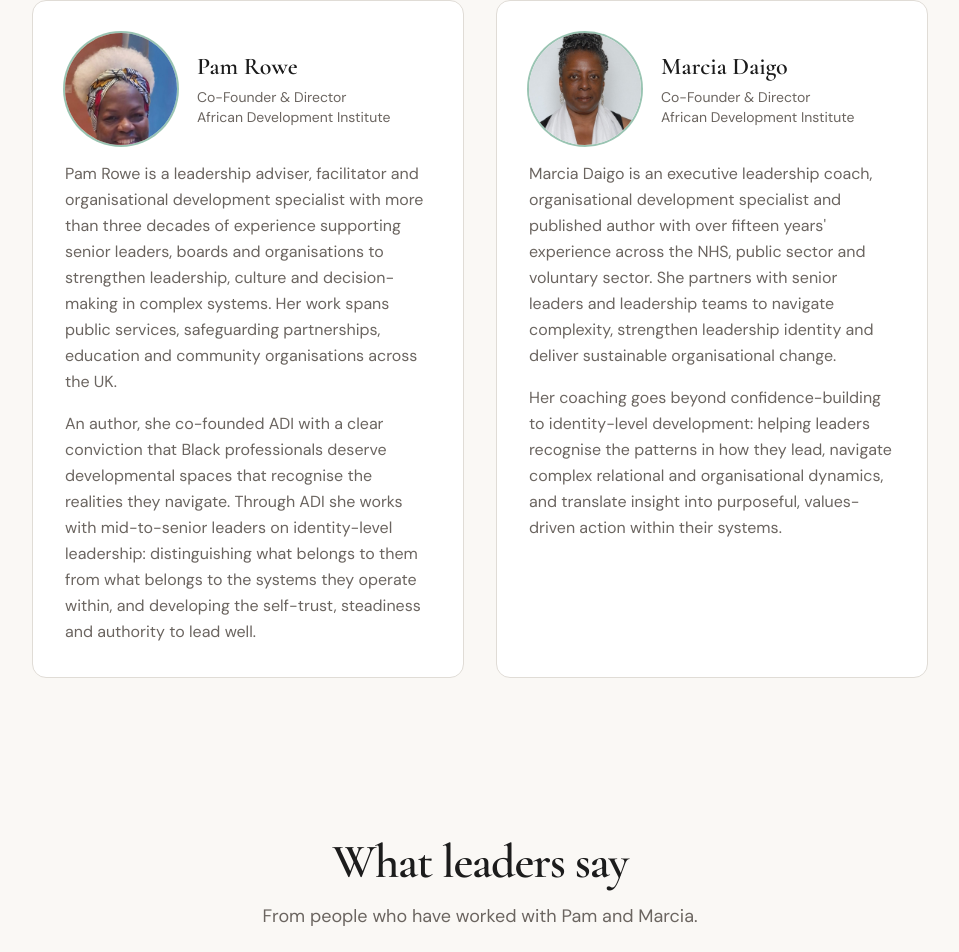
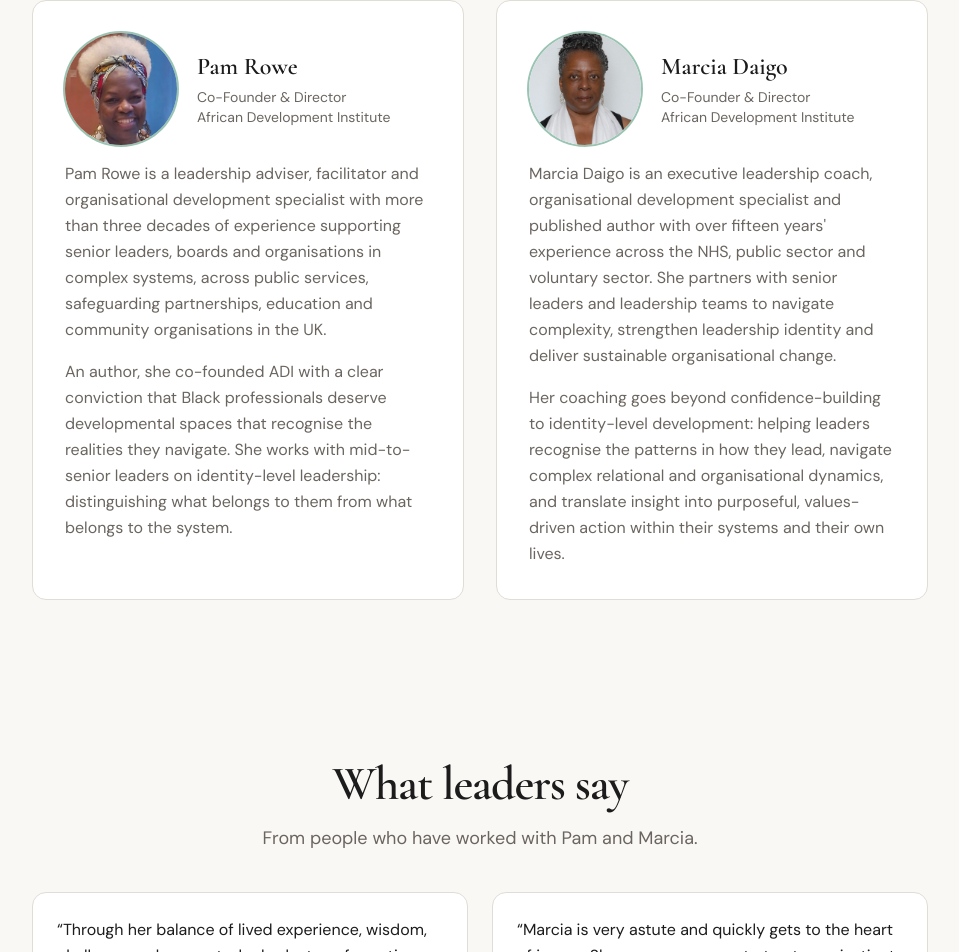
Before and after one commit to jamesprosper270888/african-development-institute, a Next.js app: page /about in a window 1280 px wide. Shown: the part 2402-3354 px from the top of the page, without its empty margins (160-1119 px from the left). Built offline with nearby package versions, Linux system fonts and the light colour scheme; no server answers.

Commit message:
fix: Pam headshot crop (padded to full head), balance founder bio lengths
Co-Authored-By: Claude Fable 5 <noreply@anthropic.com>

```diff
--- a/src/app/(marketing)/about/page.tsx
+++ b/src/app/(marketing)/about/page.tsx
@@ -27,8 +27,8 @@ const founders = [
     role: "Co-Founder & Director",
     photo: "/team/pam-rowe.jpg",
     paragraphs: [
-      "Pam Rowe is a leadership adviser, facilitator and organisational development specialist with more than three decades of experience supporting senior leaders, boards and organisations to strengthen leadership, culture and decision-making in complex systems. Her work spans public services, safeguarding partnerships, education and community organisations across the UK.",
-      "An author, she co-founded ADI with a clear conviction that Black professionals deserve developmental spaces that recognise the realities they navigate. Through ADI she works with mid-to-senior leaders on identity-level leadership: distinguishing what belongs to them from what belongs to the systems they operate within, and developing the self-trust, steadiness and authority to lead well.",
+      "Pam Rowe is a leadership adviser, facilitator and organisational development specialist with more than three decades of experience supporting senior leaders, boards and organisations in complex systems, across public services, safeguarding partnerships, education and community organisations in the UK.",
+      "An author, she co-founded ADI with a clear conviction that Black professionals deserve developmental spaces that recognise the realities they navigate. She works with mid-to-senior leaders on identity-level leadership: distinguishing what belongs to them from what belongs to the system.",
     ],
   },
   {
@@ -37,7 +37,7 @@ const founders = [
     photo: "/team/marcia-daigo.jpg",
     paragraphs: [
       "Marcia Daigo is an executive leadership coach, organisational development specialist and published author with over fifteen years' experience across the NHS, public sector and voluntary sector. She partners with senior leaders and leadership teams to navigate complexity, strengthen leadership identity and deliver sustainable organisational change.",
-      "Her coaching goes beyond confidence-building to identity-level development: helping leaders recognise the patterns in how they lead, navigate complex relational and organisational dynamics, and translate insight into purposeful, values-driven action within their systems.",
+      "Her coaching goes beyond confidence-building to identity-level development: helping leaders recognise the patterns in how they lead, navigate complex relational and organisational dynamics, and translate insight into purposeful, values-driven action within their systems and their own lives.",
     ],
   },
 ];
--- a/src/lib/event-config.ts
+++ b/src/lib/event-config.ts
@@ -52,7 +52,7 @@ export const EVENT = {
       name: "Pam Rowe",
       role: "Co-founder, ADI · Leadership adviser and coach",
       photo: "/team/pam-rowe.jpg",
-      bio: "Thirty years advising senior leaders and boards across public services, safeguarding and education. Pam has sat with Black professionals at exactly this point — the appraisal that turns into an ambush, the restructure, the slow walk to the door — and she has been there herself.",
+      bio: "Thirty years advising senior leaders and boards across public services, safeguarding and education. Pam has sat with Black professionals at exactly this point — the ambush appraisal, the restructure, the slow walk to the door — and has been there herself.",
       testimonial: {
         quote: "Through her balance of lived experience, wisdom, challenge and support, she had a transformative impact on me. The most significant shift has been in my self-esteem.",
         name: "Georgia Chimbani",
@@ -63,7 +63,7 @@ export const EVENT = {
       name: "Marcia Daigo",
       role: "Co-founder, ADI · Executive coach and author",
       photo: "/team/marcia-daigo.jpg",
-      bio: "Executive coach and published author, fifteen years across the NHS and public sector. Marcia works with leaders who have done everything right and still find themselves squeezed: recognise the pattern, fortify yourself before you need to.",
+      bio: "Executive coach and published author, fifteen years across the NHS and public sector. Marcia works with leaders who have done everything right and still find themselves squeezed: name the pattern, fortify yourself before you need to, act on your own terms.",
       testimonial: {
         quote: "Marcia is very astute and quickly gets to the heart of issues. She encourages you to trust your instincts and recognise that you already hold the answers.",
         name: "Meghan Zinkewich-Peotti",
```
Also changed, not shown: public/team/pam-rowe.jpg.
